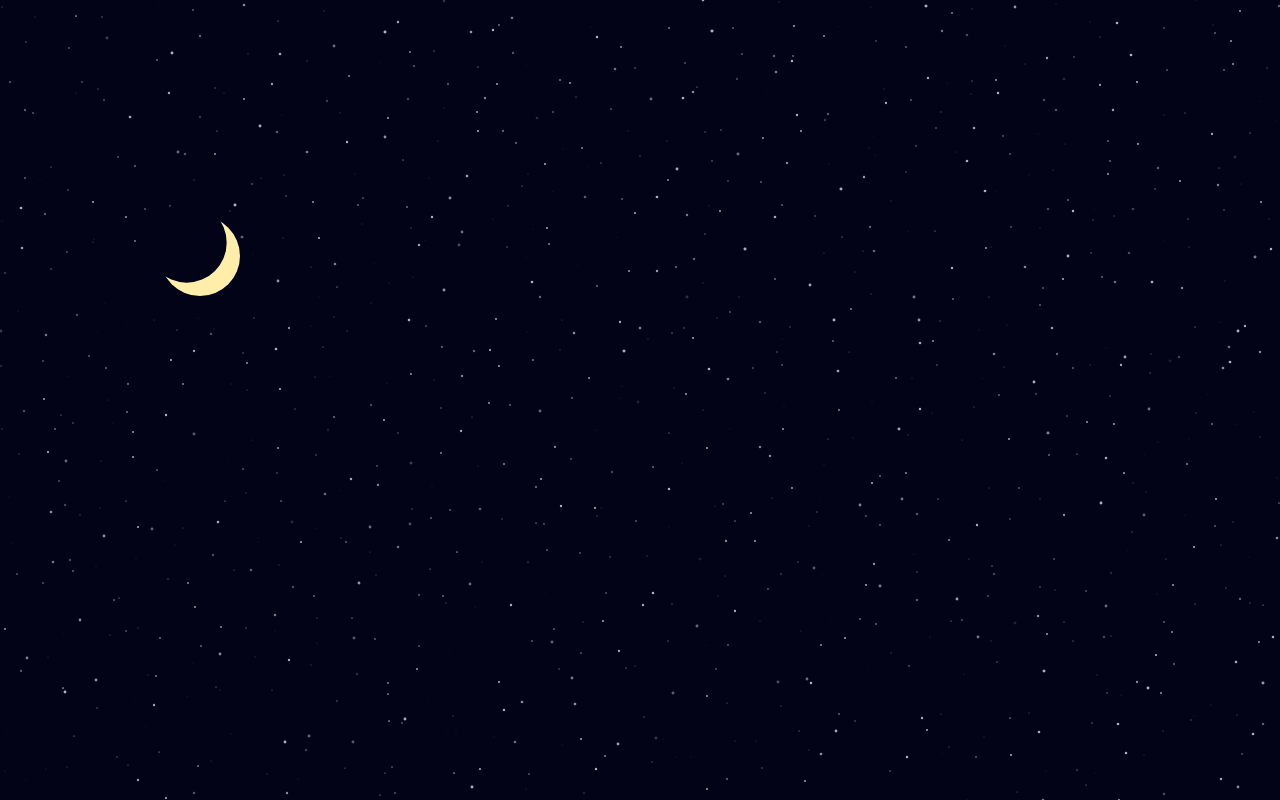
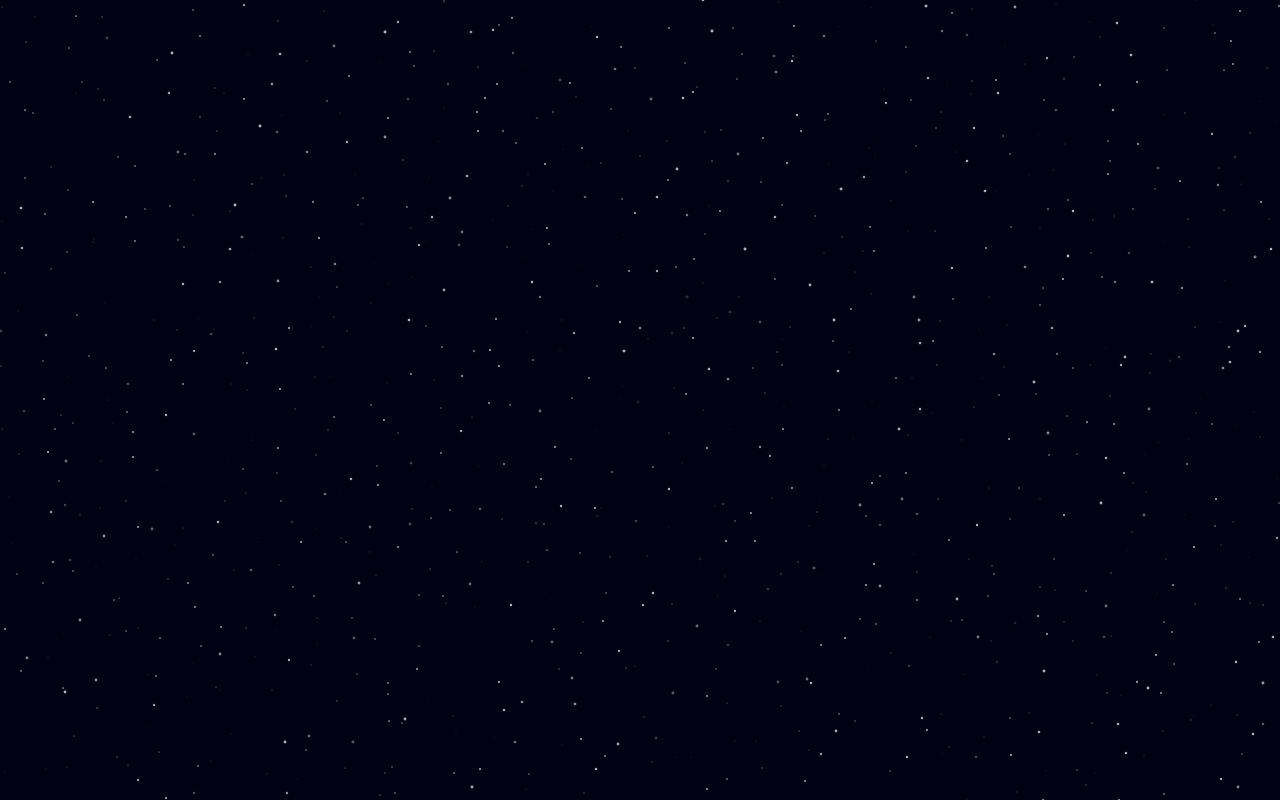
Before and after one commit to MohiMad/notion-bookshelf, a plain HTML site: page index.html in a window 1280 px wide. Drawn offline with Linux system fonts and the light colour scheme.

Commit message:
Update index.html

```diff
--- a/index.html
+++ b/index.html
@@ -25,7 +25,7 @@
         const ctx = canvas.getContext("2d");
         const fps = 10;
 
-        const backgroundColor = "#030318";
+        const backgroundColor = "#010113";
         function randomInt(max) {
             return Math.floor(Math.random() * max);
         }
@@ -53,18 +53,6 @@
             ctx.fill();
         }
 
-        function renderMoon(ctx, blur) {
-            fillCircle(ctx, moon.x, moon.y, moon.r, moon.color);
-            // render a smaller circle above the moon to give it that well-known moon-shape
-            fillCircle(
-                ctx,
-                moon.x - moon.r / 3,
-                moon.y - moon.r / 3,
-                moon.r,
-                backgroundColor
-            );
-        }
-
         function getOpacity(factor) {
             const opacityIncrement =
                 (maxStarOpacity - minStarOpacity) * Math.abs(Math.sin(factor));
@@ -83,8 +71,6 @@
                 fillCircle(ctx, x, y, star.r, `rgba(255, 255, 255, ${opacity}`);
             });
 
-            renderMoon(ctx);
-
             counter++;
 
             setTimeout(() => {
@@ -98,13 +84,6 @@
         const minStarOpacity = 0.1;
         const maxStarOpacity = 0.7;
         const stars = createStars(width, height, 30);
-        const moon = {
-            color: "#fea",
-            x: height / 4,
-            y: width / 5,
-            r: 40
-        };
-
 
         canvas.width = width;
         canvas.height = height;
```
